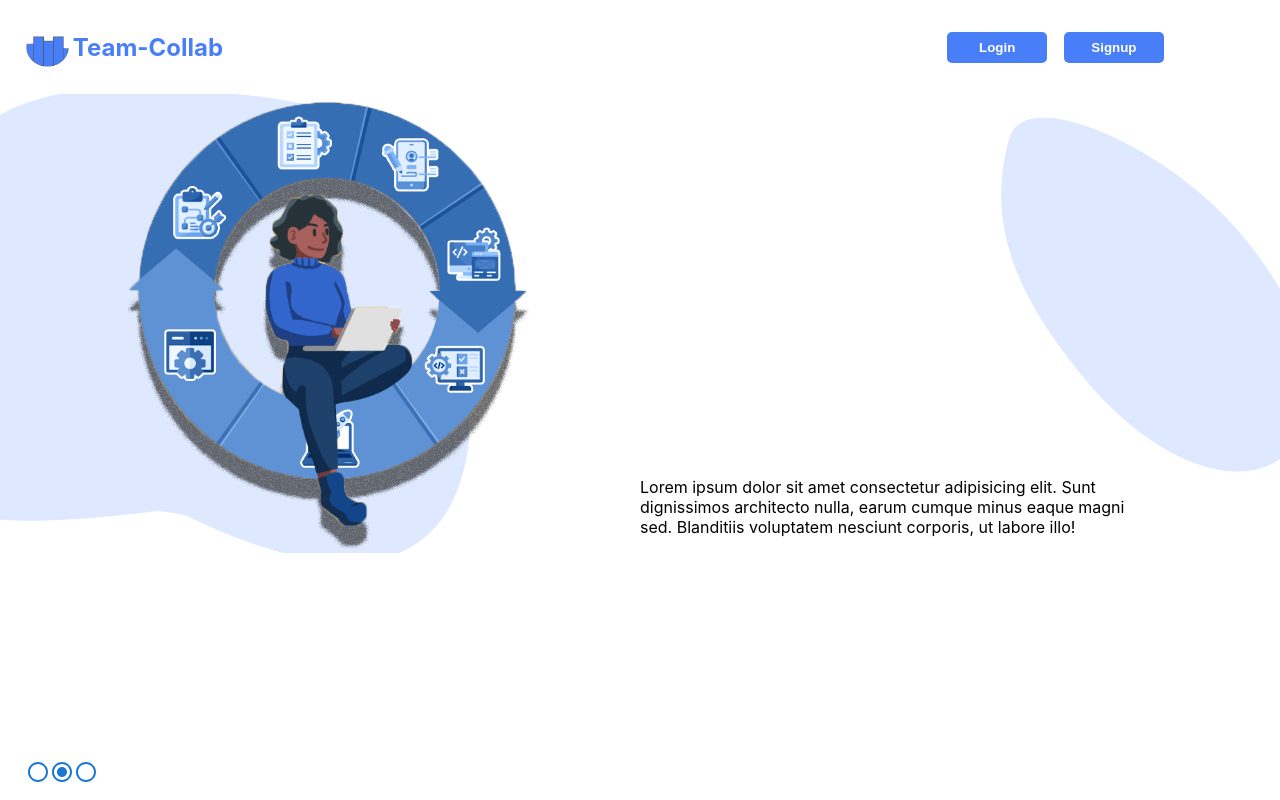
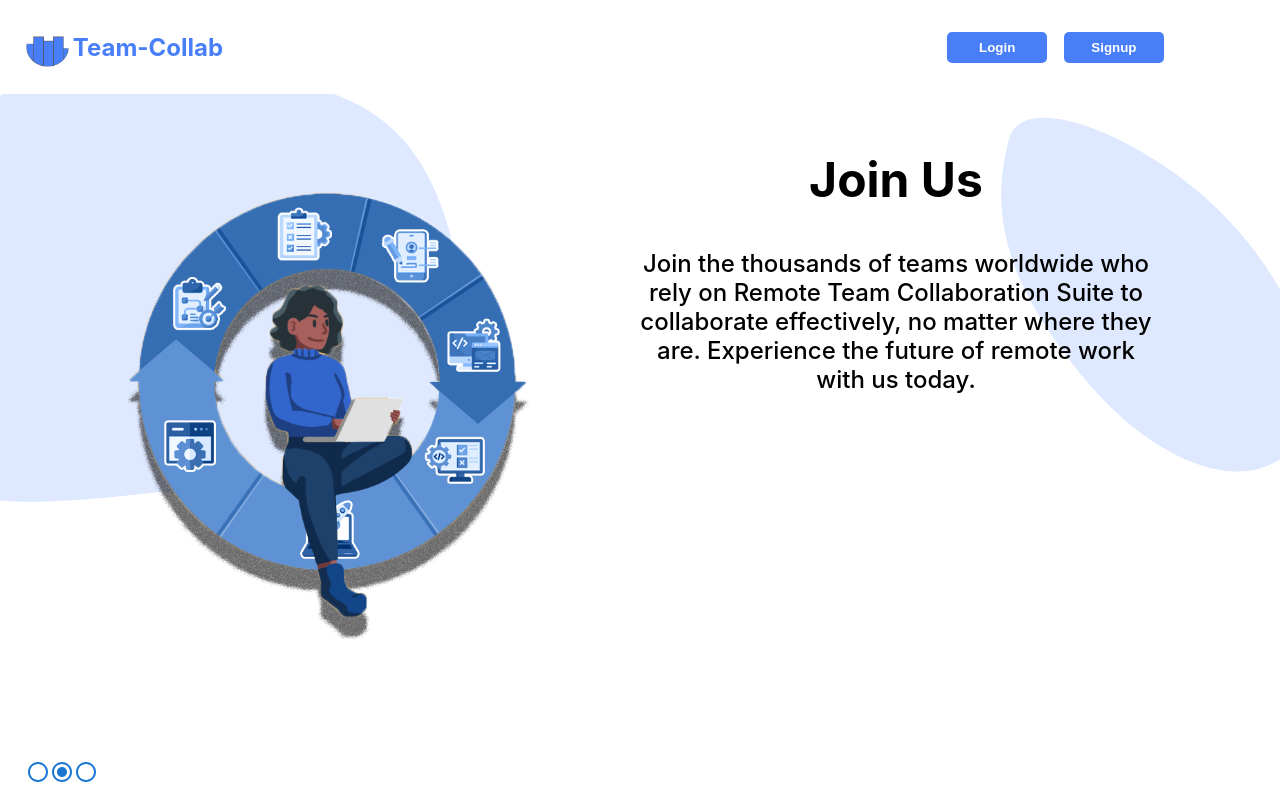
Before and after one commit to kunalsjaswal/collab-suite, a React (Create React App) app in the folder front-end/: page / in a window 1280 px wide. Built offline with nearby package versions, Linux system fonts and the light colour scheme.

Commit message:
added messages widget on dashboard

```diff
--- a/front-end/package.json
+++ b/front-end/package.json
@@ -13,6 +13,7 @@
     "react": "^18.2.0",
     "react-bootstrap": "^2.10.0",
     "react-dom": "^18.2.0",
+    "react-icons": "^5.1.0",
     "react-material-ui-carousel": "^3.4.2",
     "react-router-dom": "^6.21.3",
     "react-scripts": "5.0.1",
--- a/front-end/src/components/dashboard/OptionsFile.jsx
+++ b/front-end/src/components/dashboard/OptionsFile.jsx
@@ -2,6 +2,7 @@ import React from 'react'
 import { OptionFileDiv } from './Style'
 import { useContext } from 'react'
 import contextStore from '../../context/ContextFile'
+import { MdOutlineMail } from "react-icons/md";
 
 const OptionsFile = () => {
   const { currentUser } = useContext(contextStore)
@@ -14,14 +15,25 @@ const OptionsFile = () => {
           </h2>
           <h2>DASHBOARD</h2>
         </div>
-        <h3>Email:  {currentUser.email}</h3>
+        <div className='email'>
+          <MdOutlineMail size={30} />
+          {currentUser.email}</div>
       </div>
 
       <div className='setting-section'>
         <h2>SETTINGS</h2>
         <ul>
-          <li>Change password</li>
-          <li>Change username</li>
+          <li>Change Password</li>
+          <li>Change Username</li>
+        </ul>
+      </div>
+
+      <div className='messages'>
+        <h2>Important Messages</h2>
+        <ul>
+          <li>Message 1</li>
+          <li>Message 2</li>
+          <li>Message 3</li>
         </ul>
       </div>
     </OptionFileDiv>
--- a/front-end/src/components/dashboard/Style.jsx
+++ b/front-end/src/components/dashboard/Style.jsx
@@ -16,16 +16,22 @@ export const OptionFileDiv = styled.div`
         background-color: #9db8f6;
         padding: 5%;
         color:#444655;
-
+        .email{
+            display: flex;
+            align-items:center;
+            padding:3%;
+            gap: 2%;
+            font-size: 1.2em;
+            justify-content: center;
+        }
         .head{
             width: 100%;
             display: flex;
             align-items: center;
-            gap: 5%;
+            justify-content: space-evenly;
             .profile-logo{
                 border-radius: 50%;
                 padding: 2.5% 2%;
-                text-align: center;
                 background-color: white;
             }
         }
@@ -36,8 +42,10 @@ export const OptionFileDiv = styled.div`
         margin-top: 10%;
         background-color: #dee9ff;
         padding: 5%;
+
         h2{
-            padding-left: 8%;
+            text-align: center;
+
         }
         ul{
             list-style-type: circle;
@@ -53,6 +61,20 @@ export const OptionFileDiv = styled.div`
             }
         }
     }
+    .messages{
+        width: 90%;
+        border-radius: 10px;
+        background-color: #9db8f6;
+        padding: 5%;
+        color:#444655;
+        margin-top: 10%;
+
+        h2{
+        text-align: center;
+
+        }
+    }
+
 
 `
 
--- a/front-end/src/components/landingpage/Slide2.jsx
+++ b/front-end/src/components/landingpage/Slide2.jsx
@@ -13,7 +13,10 @@ const Slide2 = () => {
             </div>
             <div className='right'>
                 <img className='blob1' src={Blob1} alt="" />
-                <p>Lorem ipsum dolor sit amet consectetur adipisicing elit. Sunt dignissimos architecto nulla, earum cumque minus eaque magni sed. Blanditiis voluptatem nesciunt corporis, ut labore illo!</p>
+                <p className='joinus'>
+                    <h2>Join Us</h2>
+                    <p>Join the thousands of teams worldwide who rely on Remote Team Collaboration Suite to collaborate effectively, no matter where they are. Experience the future of remote work with us today.</p>
+                </p>
             </div>
         </SlideTwo>
     )
--- a/front-end/src/components/landingpage/Style.jsx
+++ b/front-end/src/components/landingpage/Style.jsx
@@ -76,8 +76,10 @@ export const SlideTwo = styled.div`
     user-select: none;
     position: relative;
 
+
     .left{
         width: 50%;
+
         .feature{ width: 80%;
             }
 
@@ -88,6 +90,7 @@ export const SlideTwo = styled.div`
             left:-20%;
             z-index: -1;
             transform: rotate(90deg);
+
     }
 
     }
@@ -100,6 +103,20 @@ export const SlideTwo = styled.div`
             z-index: -1;
             transform: rotate(170deg);
         }
+        .joinus{
+            h2{
+                font-size: 3rem;
+                font-weight: 700;
+                text-align: center;
+            }
+            p{
+                font-size: 1.5rem;
+                font-weight: 500;
+                text-align: center;
+
+            }
+        }
+        height: 80vh;
         width: 50%;
         display: flex;
         align-self: flex-end;
```
Also changed, not shown: front-end/src/components/landingpage/CarouselFile.jsx (+7 -8 lines), 1 other file (tests, documents, lock files or other folders).
